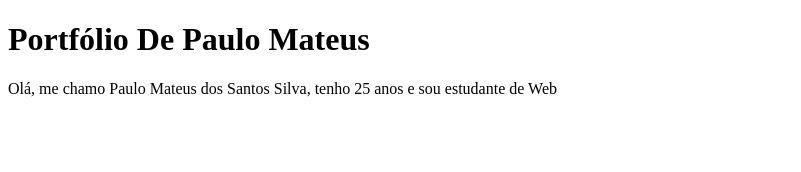
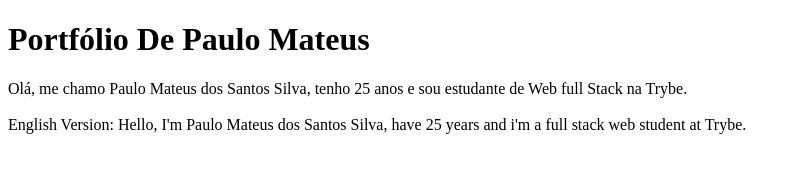
Before and after one commit to PauloMats/portfolio-github, a plain HTML site: page index.html in a window 1280 px wide. Shown: the whole page, without its empty margins (0-801 px from the left). Drawn offline with Linux system fonts and the light colour scheme.

Commit message:
Adicionando English Version

```diff
--- a/index.html
+++ b/index.html
@@ -1,5 +1,4 @@
 <!DOCTYPE html>
-
 
 <html lang="pt-br">
 
@@ -8,8 +7,16 @@
 </head>
 <body>
 
+
+
 <h1>Portfólio De Paulo Mateus</h1>
-<p>Olá, me chamo Paulo Mateus dos Santos Silva, tenho 25 anos e sou estudante de Web</p>
+
+
+
+<p>Olá, me chamo Paulo Mateus dos Santos Silva, tenho 25 anos e sou estudante de Web full Stack na Trybe.
+   <br> <br>
+    English Version: Hello, I'm Paulo Mateus dos Santos Silva, have 25 years and i'm a full stack web student at Trybe.
+</p>
 
 </body>
 </html>
```
